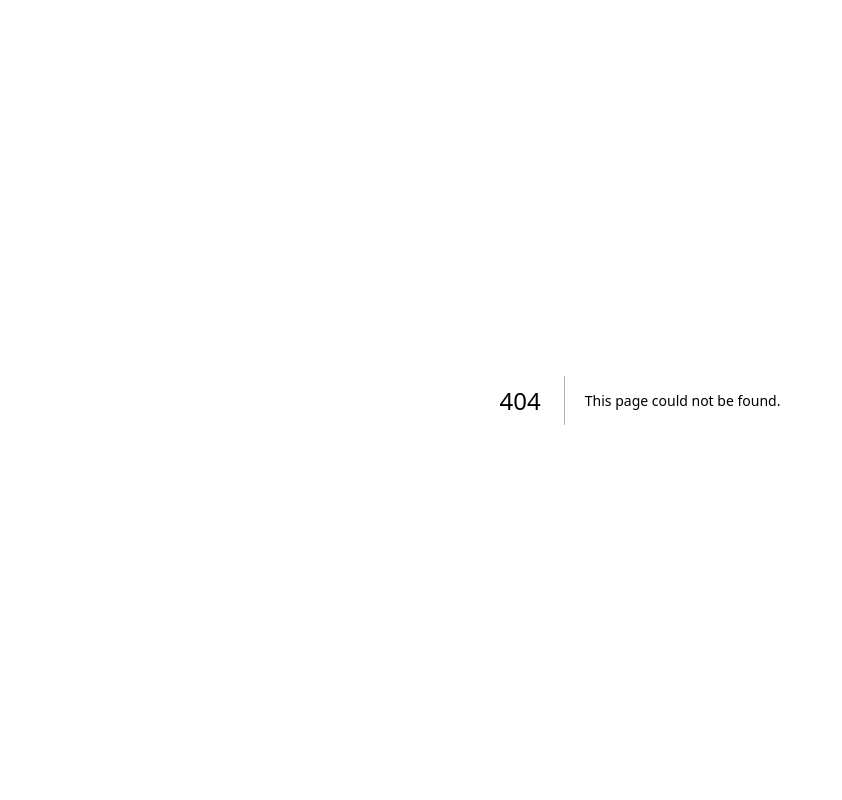
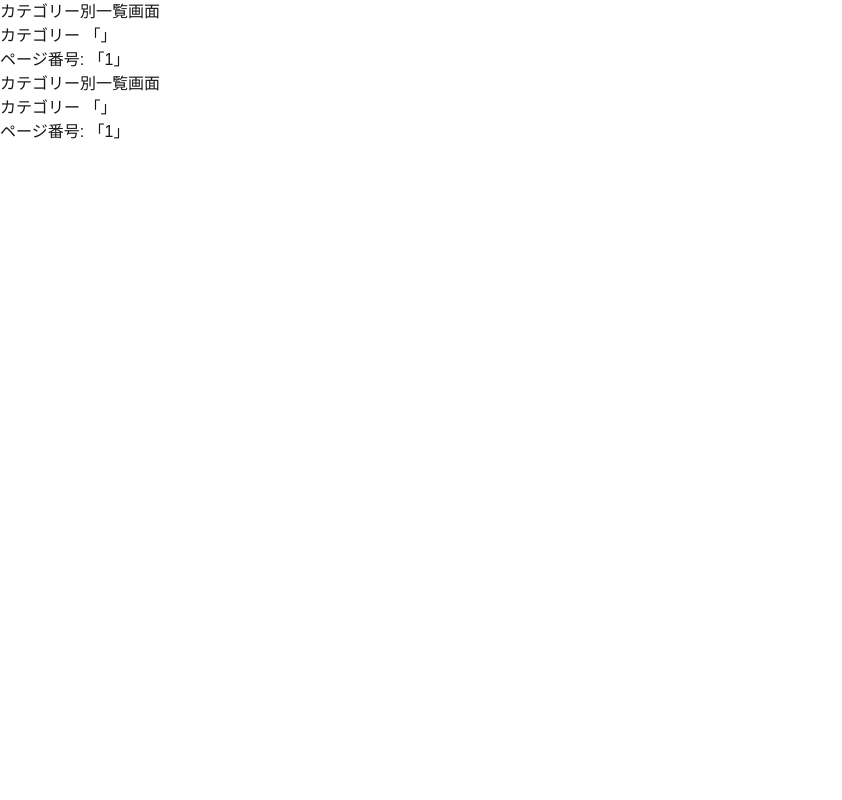
Before and after one commit to ando0402/my-app, a Next.js app: page /categories/flower in a window 1280 px wide. Before the commit this address had no page. Shown: the top 800 px of the page, without its empty margins (0-842 px from the left). Built offline with nearby package versions, Linux system fonts and the light colour scheme.

Commit message:
add categories page

```diff
--- /dev/null
+++ b/src/app/categories/flower/page.tsx
@@ -0,0 +1,16 @@
+type Props = {
+    params: { categoryName: string };
+    searchParams: { [key: string]: string | string[] | undefined };
+  };
+
+// propsからパスパラメーター、URL検索パラメーターが参照できる
+export default function Page({ params, searchParams }: Props) {
+    const page = typeof searchParams.page === "string" ? searchParams.page : "1";
+    return(
+        <div>
+            <h1>カテゴリー別一覧画面</h1>
+            <h2>カテゴリー 「{params.categoryName}」</h2>
+            <p>ページ番号: 「{page}」</p>
+        </div>
+    );
+}
--- a/src/app/categories/page.tsx
+++ b/src/app/categories/page.tsx
@@ -13,7 +13,7 @@ export default function Page(){
                     <Link href="categories/animal">動物</Link>
                 </li>
                 <li>
-                    <Link href="categories/animal">風景</Link>
+                    <Link href="categories/landscape">風景</Link>
                 </li>
             </ul>
         </div>
```
